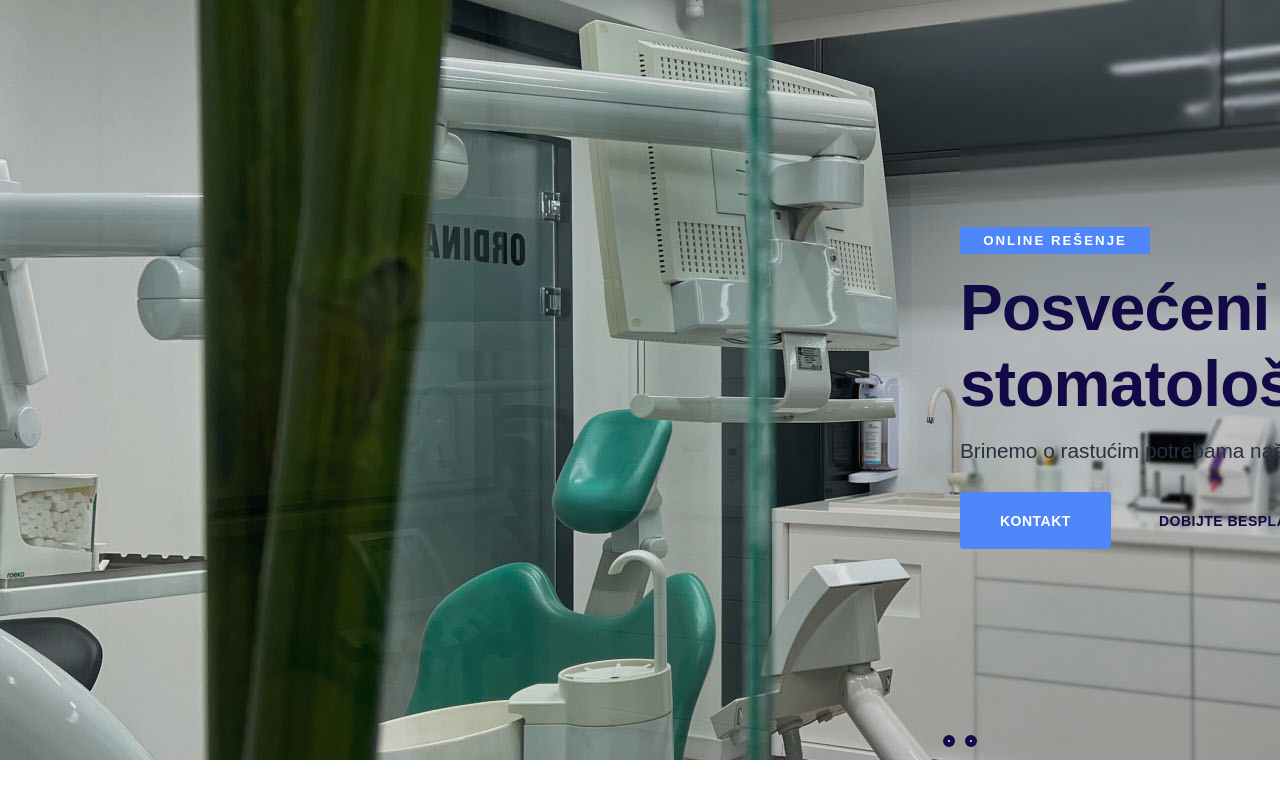
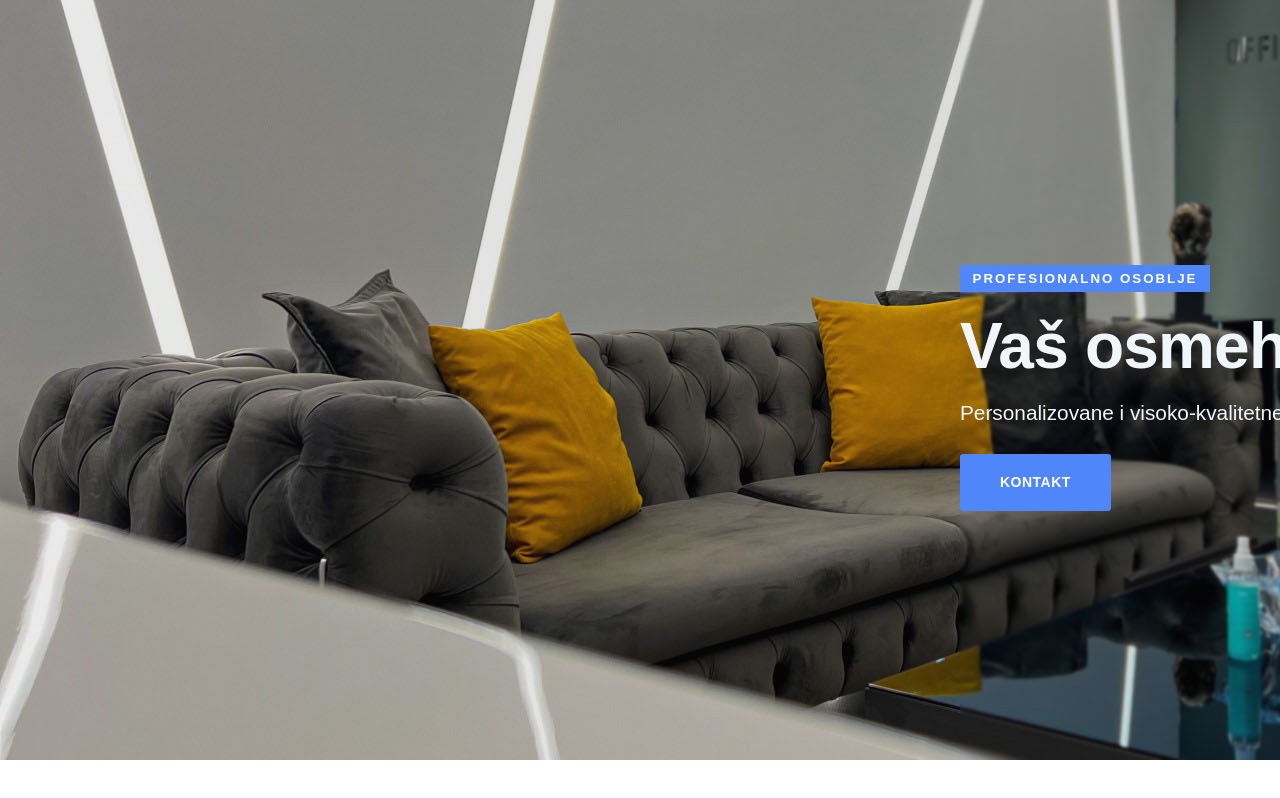
Before and after one commit to eldin-s/bisevac-dental, a React (Create React App) app: page / in a window 1280 px wide. Shown: the top 798 px of the page. Built offline with nearby package versions, Linux system fonts and the light colour scheme.

Commit message:
Slider update and funcionality

```diff
--- a/src/components/Slider.jsx
+++ b/src/components/Slider.jsx
@@ -1,6 +1,12 @@
 import React, { useState } from 'react';
 
 export const Slider = () => {
+  // const slides = [
+  //   {
+  //     subheading: 'Online Rešenje',
+  //   },
+  // ];
+
   const [slide, setSlide] = useState(true);
 
   const setSlideTo0 = () => {
@@ -19,18 +25,32 @@ export const Slider = () => {
 
           <div className="slider-information-right">
             <h5
-              className={`slide-subheading ${slide ? 'animateToRight0s' : ''}`}
+              className={
+                slide ? 'slide-subheading animateToRight0s' : 'slide-subheading'
+              }
             >
               Online Rešenje
             </h5>
-            <h1 className={`slide-heading ${slide ? 'animateToRight05s' : ''}`}>
+            <h1
+              className={`slide-heading ${
+                slide ? 'slide-heading animateToRight05s' : 'slide-heading'
+              }`}
+            >
               Posvećeni pouzdanoj stomatološkoj nezi
             </h1>
-            <p className={`slide-text ${slide ? 'animateToRight15s' : ''}`}>
+            <p
+              className={`${
+                slide ? 'slide-text animateToRight15s' : 'slide-text'
+              }`}
+            >
               Brinemo o rastućim potrebama naše zajednice
             </p>
 
-            <div className={`slide-info ${slide ? 'animateToRight2s' : ''}`}>
+            <div
+              className={`${
+                slide ? 'slide-info animateToRight2s' : 'slide-info'
+              }`}
+            >
               <button className="btn btn-kontakt">Kontakt</button>
               <p className="slide-info-text">Dobijte besplatan pregled</p>
             </div>
@@ -42,28 +62,38 @@ export const Slider = () => {
 
           <div className="slider-information-right">
             <h5
-              className={`slide-subheading slide2 ${
-                slide ? '' : 'animateToRight0s'
+              className={`${
+                slide
+                  ? 'slide-subheading slide2'
+                  : 'slide-subheading slide2 animateToRight0s'
               }`}
             >
               Profesionalno Osoblje
             </h5>
             <h1
-              className={`slide-heading light ${
-                !slide ? 'animateToRight05s' : ''
+              className={` ${
+                slide
+                  ? 'slide-heading light'
+                  : 'slide-heading light animateToRight05s'
               }`}
             >
               Vaš osmeh je <br /> Naš priorotet
             </h1>
             <p
-              className={`slide-text light ${
-                !slide ? 'animateToRight15s' : ''
+              className={`${
+                slide
+                  ? 'slide-text light'
+                  : 'slide-text light animateToRight15s'
               }`}
             >
               Personalizovane i visoko-kvalitetne usluge
             </p>
 
-            <div className={`slide-info ${slide ? '' : 'animateToRight2s'}`}>
+            <div
+              className={`${
+                slide ? 'slide-info' : 'slide-info animateToRight2s'
+              }`}
+            >
               <button className="btn btn-kontakt">Kontakt</button>
             </div>
           </div>
--- /dev/null
+++ b/src/components/Slider1.jsx
@@ -0,0 +1,94 @@
+import React, { useEffect, useState } from 'react';
+
+export const Slider1 = () => {
+  const slides = [
+    {
+      subheading: 'Online Rešenje',
+      heading: 'Posvećeni pouzdanoj stomatološkoj nezi',
+      text: 'Brinemo o rastućim potrebama naše zajednice',
+      button: 'Kontakt',
+      info: 'Dobijte besplatan pregled',
+    },
+
+    {
+      subheading: 'PROFESIONALNO OSOBLJE',
+      heading: `Vaš osmeh je \n Naš priorotet`,
+      text: 'Personalizovane i visoko-kvalitetne usluge',
+      button: 'Kontakt',
+      info: '',
+    },
+  ];
+
+  const [currentIndex, setCurrentIndex] = useState(2);
+
+  const setSlideTo1 = () => {
+    setCurrentIndex(1);
+  };
+
+  const setSlideTo2 = () => {
+    setCurrentIndex(2);
+  };
+
+  useEffect(() => {
+    console.log(slides[0]);
+  });
+  return (
+    <div className="header-hero-slider">
+      {slides.map((slide, idx) => (
+        <div
+          className={
+            currentIndex === idx + 1
+              ? `header-hero-slide${currentIndex}`
+              : 'hide'
+          }
+        >
+          <div className="slider-information-left"></div>
+          <div className="slider-information-right">
+            <h5 className="slide-subheading animateToRight0s">
+              {slides[currentIndex - 1].subheading}
+            </h5>
+
+            <h1
+              className={
+                currentIndex === 2
+                  ? 'slide-heading animateToRight05s light'
+                  : 'slide-heading animateToRight05s'
+              }
+            >
+              {slides[currentIndex - 1].heading}
+            </h1>
+            <p
+              className={
+                currentIndex === 2
+                  ? 'slide-text animateToRight15s light'
+                  : 'slide-text animateToRight15s'
+              }
+            >
+              {slides[currentIndex - 1].text}
+            </p>
+            <div className="slide-info animateToRight2s">
+              <button className="btn btn-kontakt">
+                {slides[currentIndex - 1].button}
+              </button>
+              <p className="slide-info-text">{slides[currentIndex - 1].info}</p>
+            </div>
+          </div>
+        </div>
+      ))}
+      <div className="slider-dots">
+        <div
+          className={
+            currentIndex === 1 ? 'slider-dot dot-active' : 'slider-dot'
+          }
+          onClick={setSlideTo1}
+        ></div>
+        <div
+          className={
+            currentIndex === 2 ? 'slider-dot dot-active' : 'slider-dot'
+          }
+          onClick={setSlideTo2}
+        ></div>
+      </div>
+    </div>
+  );
+};
--- a/src/pages/Home.jsx
+++ b/src/pages/Home.jsx
@@ -1,13 +1,14 @@
 import React from 'react';
-// import { Slider1 } from '../components/Slider1';
-import { Slider } from '../components/Slider';
+import { Slider1 } from '../components/Slider1';
+// import { Slider } from '../components/Slider';
 
 import './home.css';
 
 export const Home = () => {
   return (
     <div className="bisevac-header">
-      <Slider />
+      {/* <Slider /> */}
+      <Slider1 />
     </div>
   );
 };
--- a/src/pages/home.css
+++ b/src/pages/home.css
@@ -2,10 +2,9 @@
   width: 120rem;
   height: 47.5rem;
   position: relative;
-  transition: background-image 2s ease;
 }
 
-.header-hero-slide {
+.header-hero-slide1 {
   background: linear-gradient(
       90deg,
       rgba(52, 52, 52, 0.1) 0%,
@@ -18,6 +17,8 @@
 
   width: 100%;
   height: 100%;
+
+  opacity: 1;
 
   display: flex;
 }
@@ -61,7 +62,7 @@
   text-align: center;
 
   background-color: var(--color-global);
-  width: 190px;
+  width: 250px;
 
   padding: 6px;
   margin: 1rem 0;
@@ -92,6 +93,7 @@
   letter-spacing: -0.8px;
   line-height: 1.2;
   transform: translateX(-100%);
+  padding-right: 2rem;
 }
 
 .slide-text {
@@ -125,21 +127,33 @@
 
 .slider-dots {
   display: flex;
+  flex-direction: column;
 
   position: absolute;
-  bottom: 1%;
-  left: 50%;
+  bottom: 50%;
+  right: 1.5rem;
 
   transform: translateX(-50%);
 }
 
 .slider-dot {
-  width: 12px;
-  height: 12px;
+  width: 14px;
+  height: 14px;
   background-color: var(--color-light-bg);
   margin: 5px;
   border-radius: 50%;
-  border: 5px solid var(--color-secondary);
+  border: 5px solid #000;
 
   cursor: pointer;
+
+  transition: all 0.5s ease;
 }
+
+.dot-active {
+  border: 5px solid var(--color-light-bg);
+  background-color: #000;
+}
+
+.hide {
+  display: none;
+}
```
